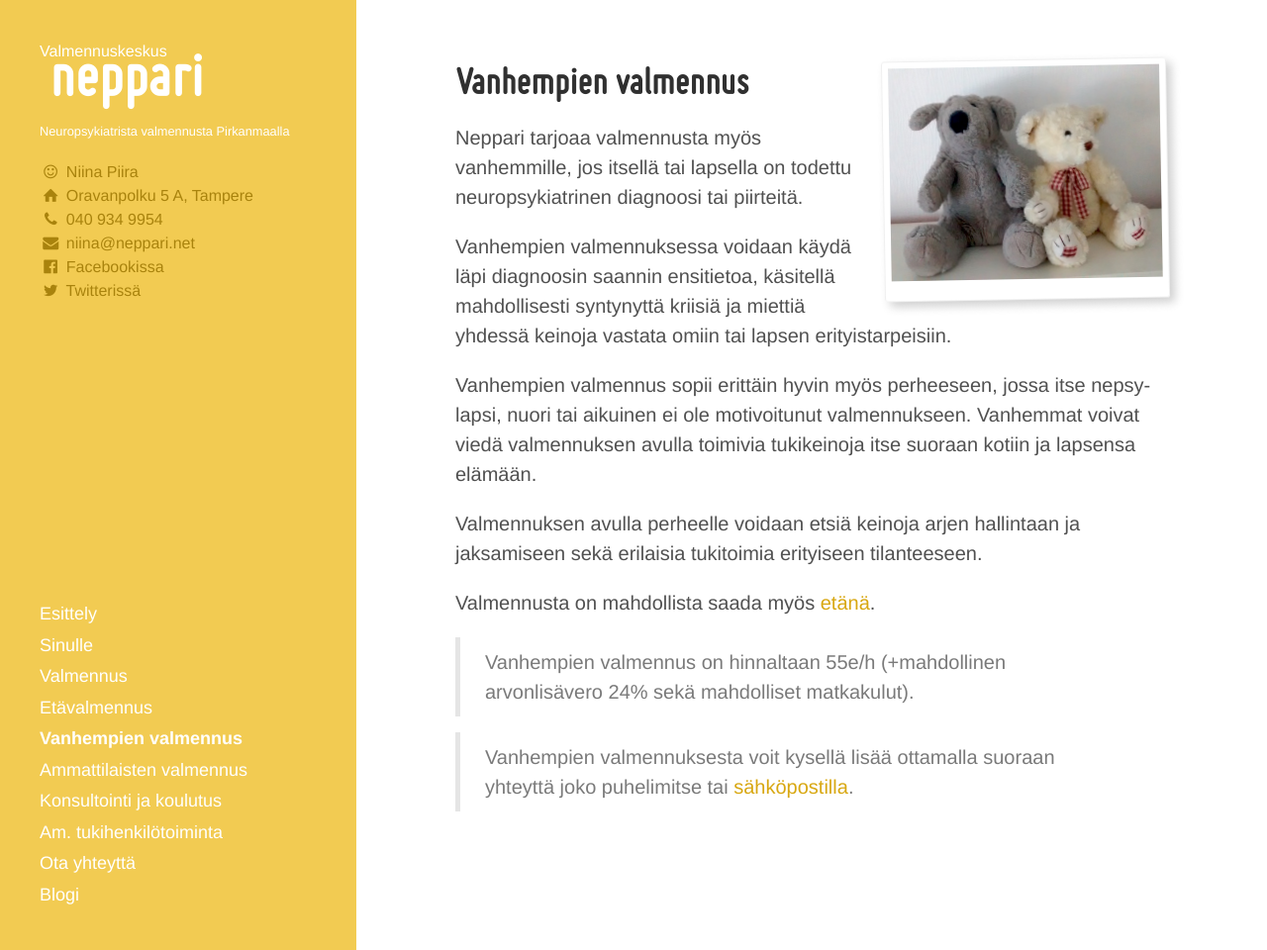
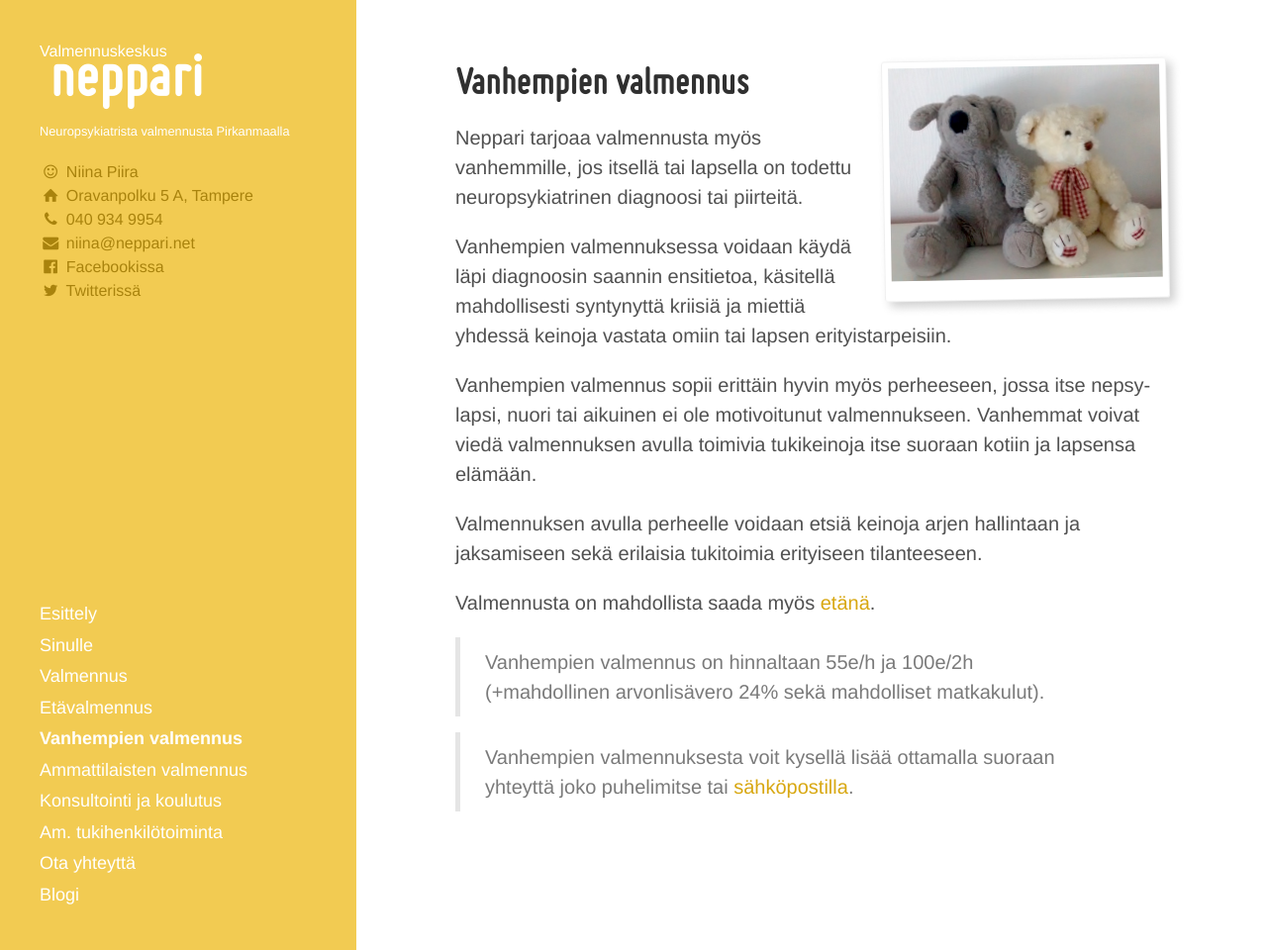
Before and after one commit to niinapiira/neppari.net, a Jekyll site: the page built from vanhempien-valmennus.md, in a window 1280 px wide and 960 px high. Shown: the whole window at 99% size. Built offline with Jekyll 4.4.1, drawn with Linux system fonts in a browser that asks for light colours.

Commit message:
Updated vanhempien-valmennus.md

```diff
--- a/vanhempien-valmennus.md
+++ b/vanhempien-valmennus.md
@@ -26,6 +26,6 @@ Valmennuksen avulla perheelle voidaan etsiä keinoja arjen hallintaan ja jaksami
 
 Valmennusta on mahdollista saada myös [etänä](/etavalmennus).
 
-> Vanhempien valmennus on hinnaltaan 55e/h (+mahdollinen arvonlisävero 24% sekä mahdolliset matkakulut).
+> Vanhempien valmennus on hinnaltaan 55e/h ja 100e/2h (+mahdollinen arvonlisävero 24% sekä mahdolliset matkakulut).
 
 > Vanhempien valmennuksesta voit kysellä lisää ottamalla suoraan yhteyttä joko puhelimitse tai [sähköpostilla](/ota-yhteytta).
```
